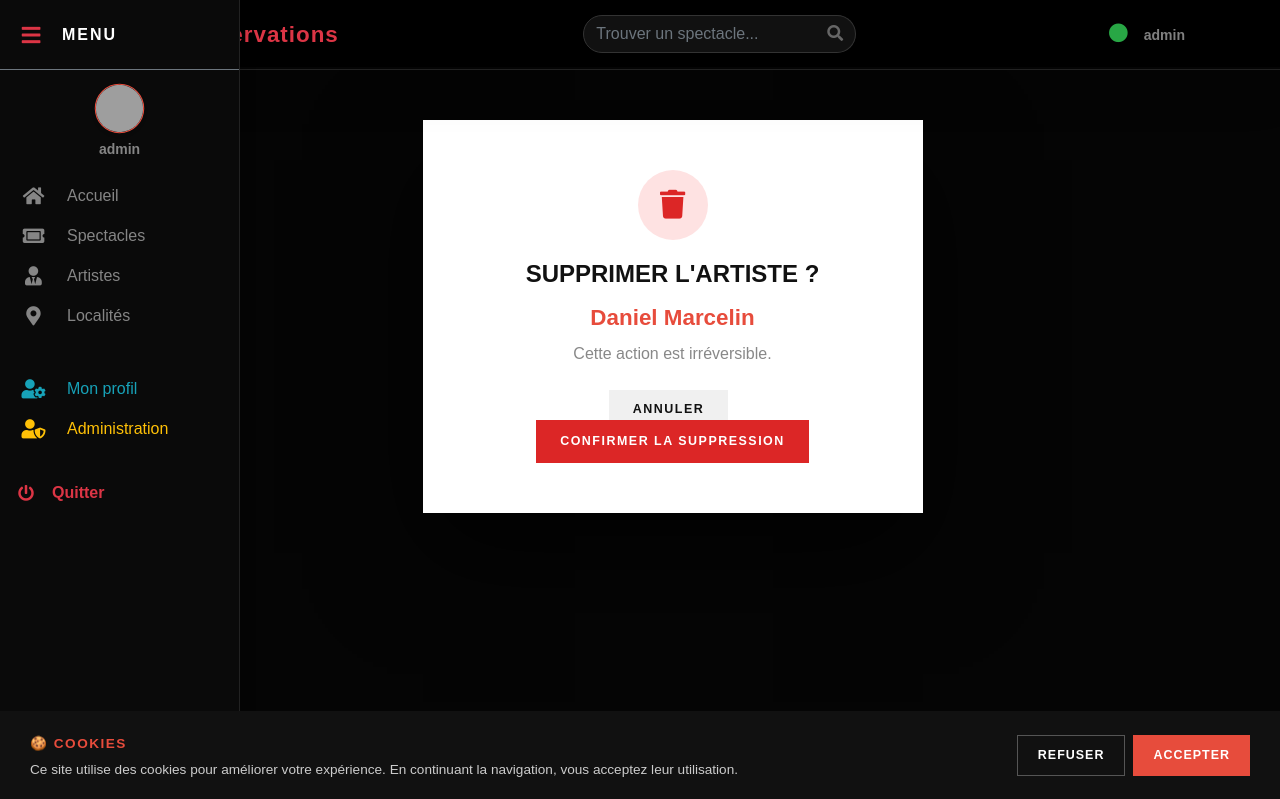
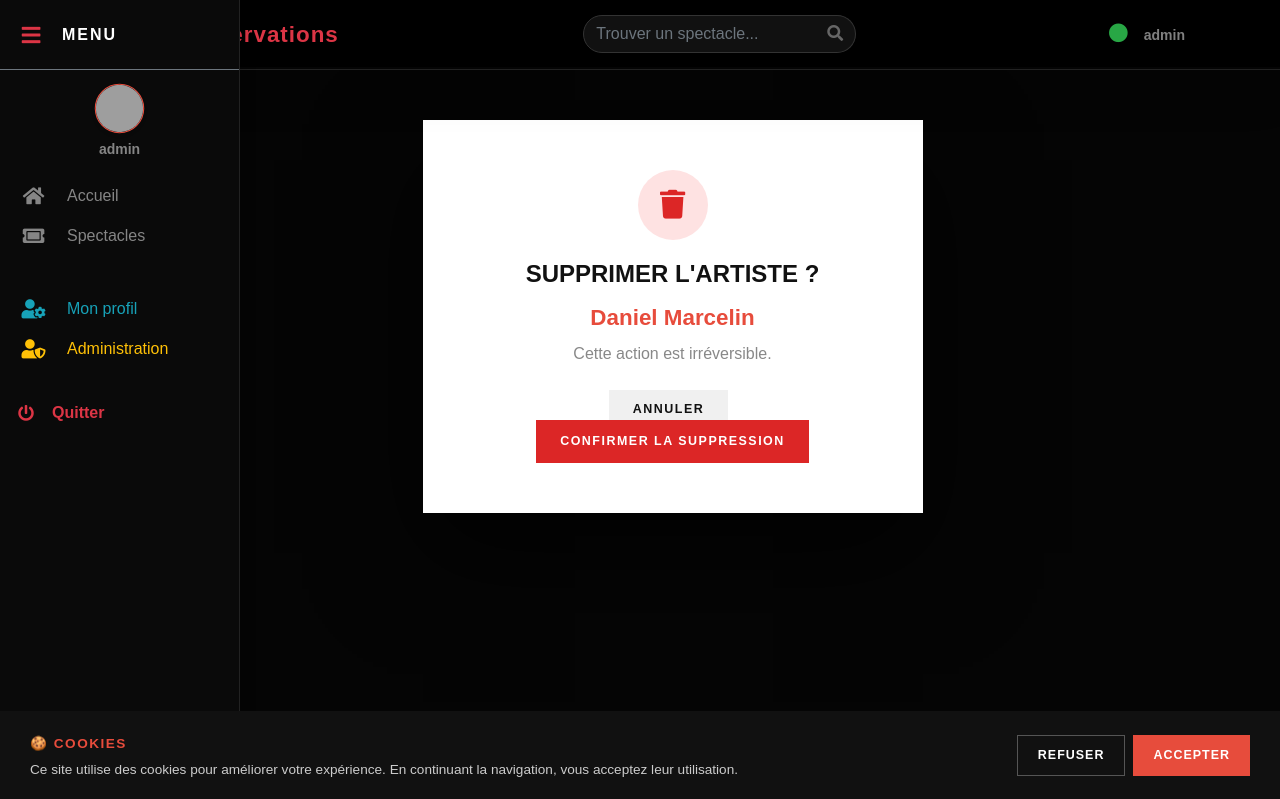
Before and after one commit to hichamgh23/reservationsDjango202, a Django app: page /artist/1/delete/ in a window 1280 px wide. Shown: the top 799 px of the page. Run offline with Django 5.2, Linux system fonts and the light colour scheme; a user stored in the database is signed in; data comes from the database, SQL or seed files in the repository; grey boxes are pictures that could not be loaded.

Commit message:
Sidebar : suppression Artistes/Localites (menu desktop comme avant)

```diff
--- a/catalogue/templates/includes/menu.html
+++ b/catalogue/templates/includes/menu.html
@@ -46,22 +46,6 @@
                    class="nav-link text-white-50 p-0 d-flex align-items-center hover-red">
                     <i class="fas fa-ticket-alt fa-fw"></i>
                     <span class="menu-label ml-3">Spectacles</span>
-                </a>
-            </li>
-
-            <li class="nav-item mb-3">
-                <a href="{% url 'catalogue:artist_index' %}"
-                   class="nav-link text-white-50 p-0 d-flex align-items-center hover-red">
-                    <i class="fas fa-user-tie fa-fw"></i>
-                    <span class="menu-label ml-3">Artistes</span>
-                </a>
-            </li>
-
-            <li class="nav-item mb-3">
-                <a href="{% url 'catalogue:locality_index' %}"
-                   class="nav-link text-white-50 p-0 d-flex align-items-center hover-red">
-                    <i class="fas fa-map-marker-alt fa-fw"></i>
-                    <span class="menu-label ml-3">Localités</span>
                 </a>
             </li>
 
```
